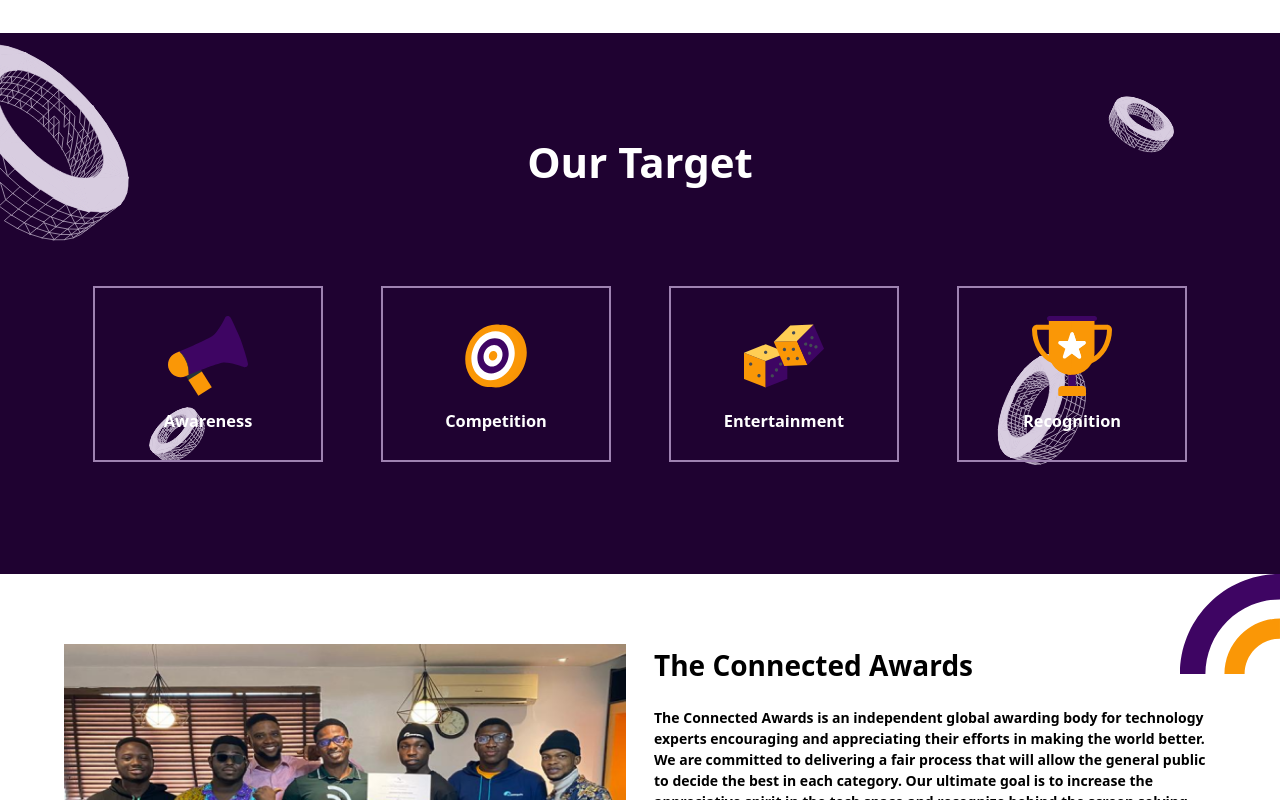
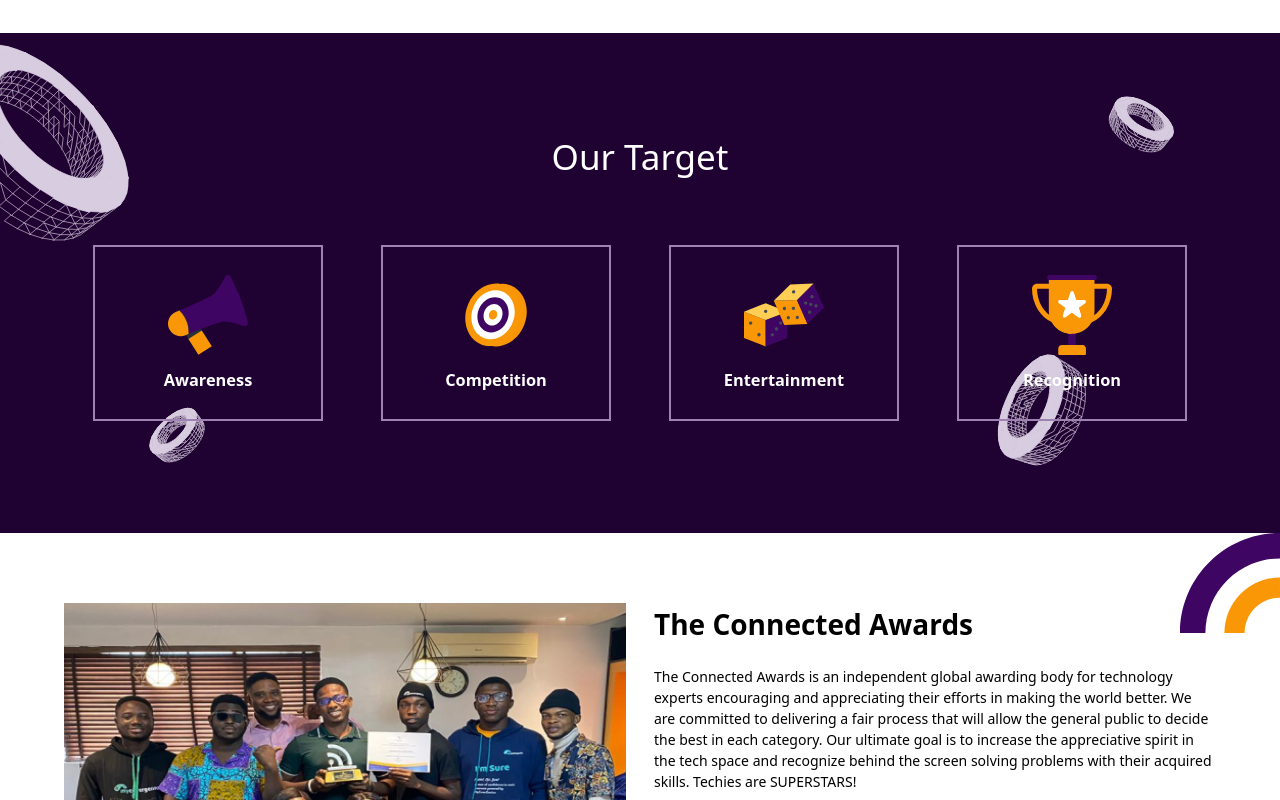
Before and after one commit to blyncnov/connectedawards, a Next.js app: page / in a window 1280 px wide. Shown: the part 540-1340 px from the top of the page. Built offline with nearby package versions, Linux system fonts and the light colour scheme.

Commit message:
connected Awards Assesments v2.2

```diff
--- a/styles/homepage/Showcase.css
+++ b/styles/homepage/Showcase.css
@@ -55,7 +55,7 @@
 
 .Showcase__Row p {
   font-size: 1rem;
-  font-weight: 700;
+  font-weight: 500;
   color: black;
 }
 
--- a/styles/homepage/Target.css
+++ b/styles/homepage/Target.css
@@ -15,8 +15,9 @@
 
 .Target__Text h1 {
   text-align: center;
-  margin-bottom: 2em;
-  font-size: 3rem;
+  font-weight: 500;
+  margin-bottom: 1.5em;
+  font-size: 2.5rem;
 }
 
 .Target__Box {
```
